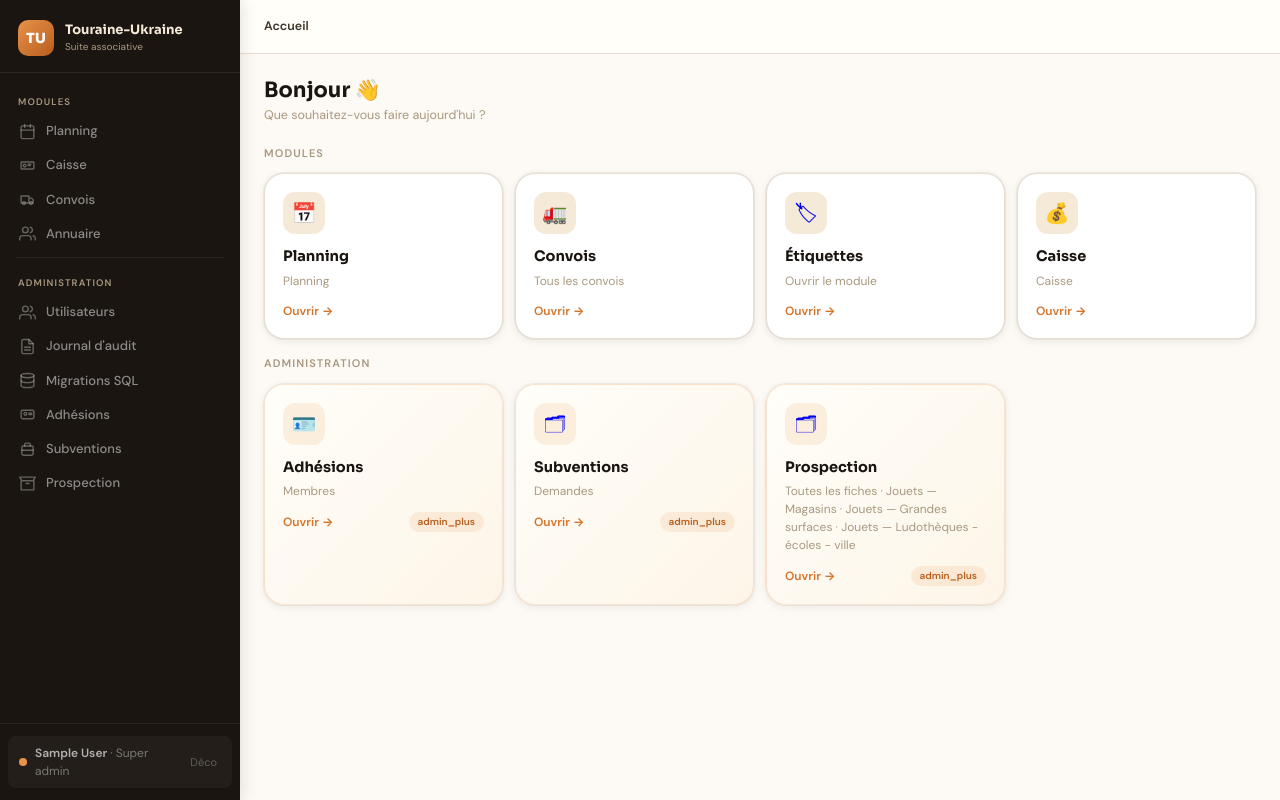
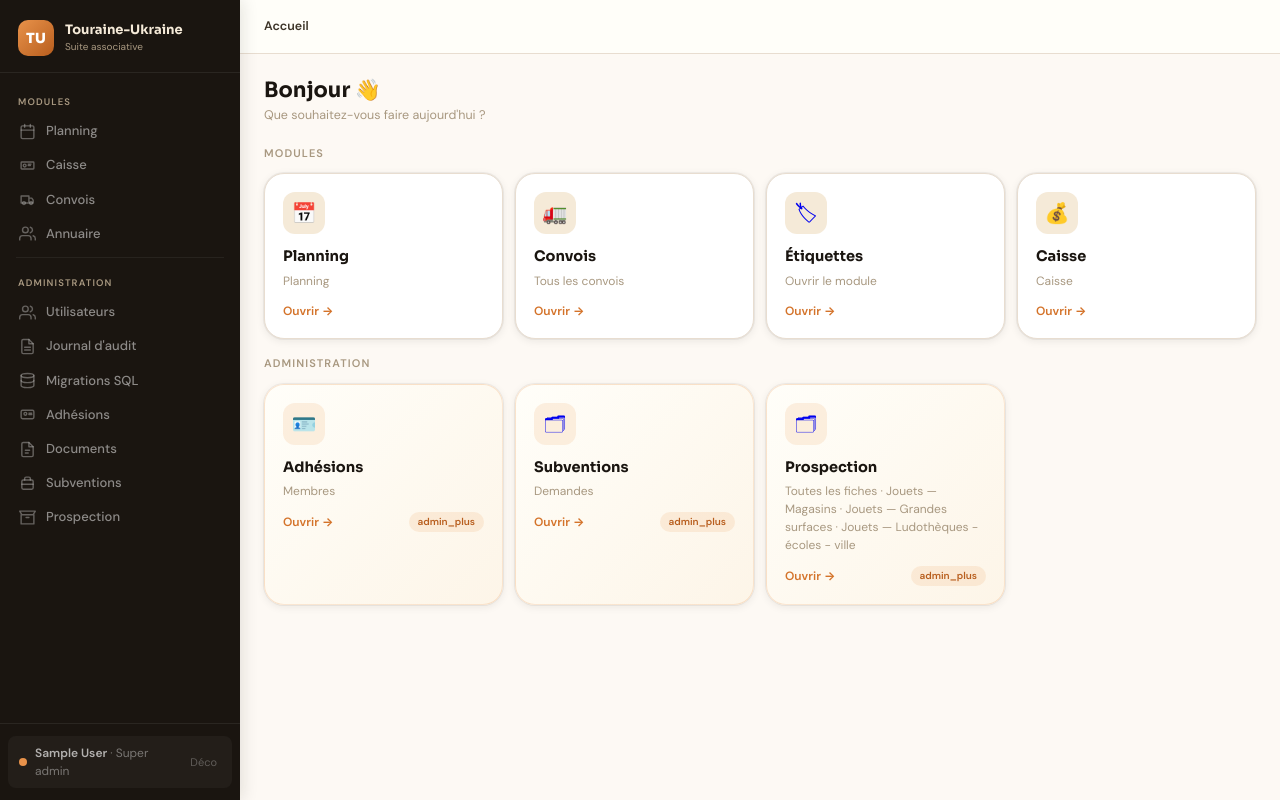
Before and after one commit to valentin-chevreau/associative-tools, a PHP site: page / in a window 1280 px wide. Run offline with PHP 8.4, Linux system fonts and the light colour scheme; the visitor is signed in with stand-in values (Sample User, id 1).

Commit message:
Add the documents module as a git submodule with letterhead, signatures and PDF export, and register it for migration tracking

```diff
--- a/admin/migrations.php
+++ b/admin/migrations.php
@@ -63,7 +63,7 @@ if ($_SERVER['REQUEST_METHOD'] === 'POST' && ($_POST['action'] ?? '') === 'boots
 
 // ── Modules scannés (sous-modules + racine) ───────────────────────────────────
 $suiteRoot = realpath(__DIR__ . '/..') ?: dirname(__DIR__);
-$modules   = ['caisse', 'planning', 'adhesions', 'subventions', 'logistique', 'prospection'];
+$modules   = ['caisse', 'planning', 'adhesions', 'subventions', 'logistique', 'prospection', 'documents'];
 
 $byModule = [];
 foreach ($modules as $mod) {
--- a/shared/suite_nav.php
+++ b/shared/suite_nav.php
@@ -258,6 +258,39 @@ function suite_nav_render(string $activeModule = '', string $activeItem = ''): v
     </div>
     <?php endif; ?>
 
+    <!-- DOCUMENTS -->
+    <?php if ($isAdmin): ?>
+    <a href="<?= h2($base . '/documents/index.php') ?>"
+       class="tu-sb-item <?= _mod_active('documents', $activeModule) ?>"
+       id="snav-documents">
+      <svg class="tu-sb-ico" viewBox="0 0 24 24">
+        <path d="M14 2H6a2 2 0 0 0-2 2v16a2 2 0 0 0 2 2h12a2 2 0 0 0 2-2V8z"/>
+        <polyline points="14 2 14 8 20 8"/>
+        <line x1="9" y1="13" x2="15" y2="13"/>
+        <line x1="9" y1="17" x2="13" y2="17"/>
+      </svg>
+      Documents
+    </a>
+    <?php if ($activeModule === 'documents'): ?>
+    <div class="tu-sb-sub-nav">
+      <a href="<?= h2($base . '/documents/index.php') ?>"
+         class="tu-sb-item <?= _nav_active('documents-list', $activeItem, $activeModule, 'documents') ?>">
+        Tous les documents
+      </a>
+      <?php if ($isAdminPlus): ?>
+      <a href="<?= h2($base . '/documents/signatories.php') ?>"
+         class="tu-sb-item <?= _nav_active('documents-signatories', $activeItem, $activeModule, 'documents') ?>">
+        Signataires
+      </a>
+      <a href="<?= h2($base . '/documents/settings.php') ?>"
+         class="tu-sb-item <?= _nav_active('documents-settings', $activeItem, $activeModule, 'documents') ?>">
+        Entête / pied de page
+      </a>
+      <?php endif; ?>
+    </div>
+    <?php endif; ?>
+    <?php endif; ?>
+
     <!-- SUBVENTIONS -->
     <a href="<?= h2($base . '/subventions/index.php') ?>"
        class="tu-sb-item <?= _mod_active('subventions', $activeModule) ?>"
```
Also changed, not shown: 1 other file.
